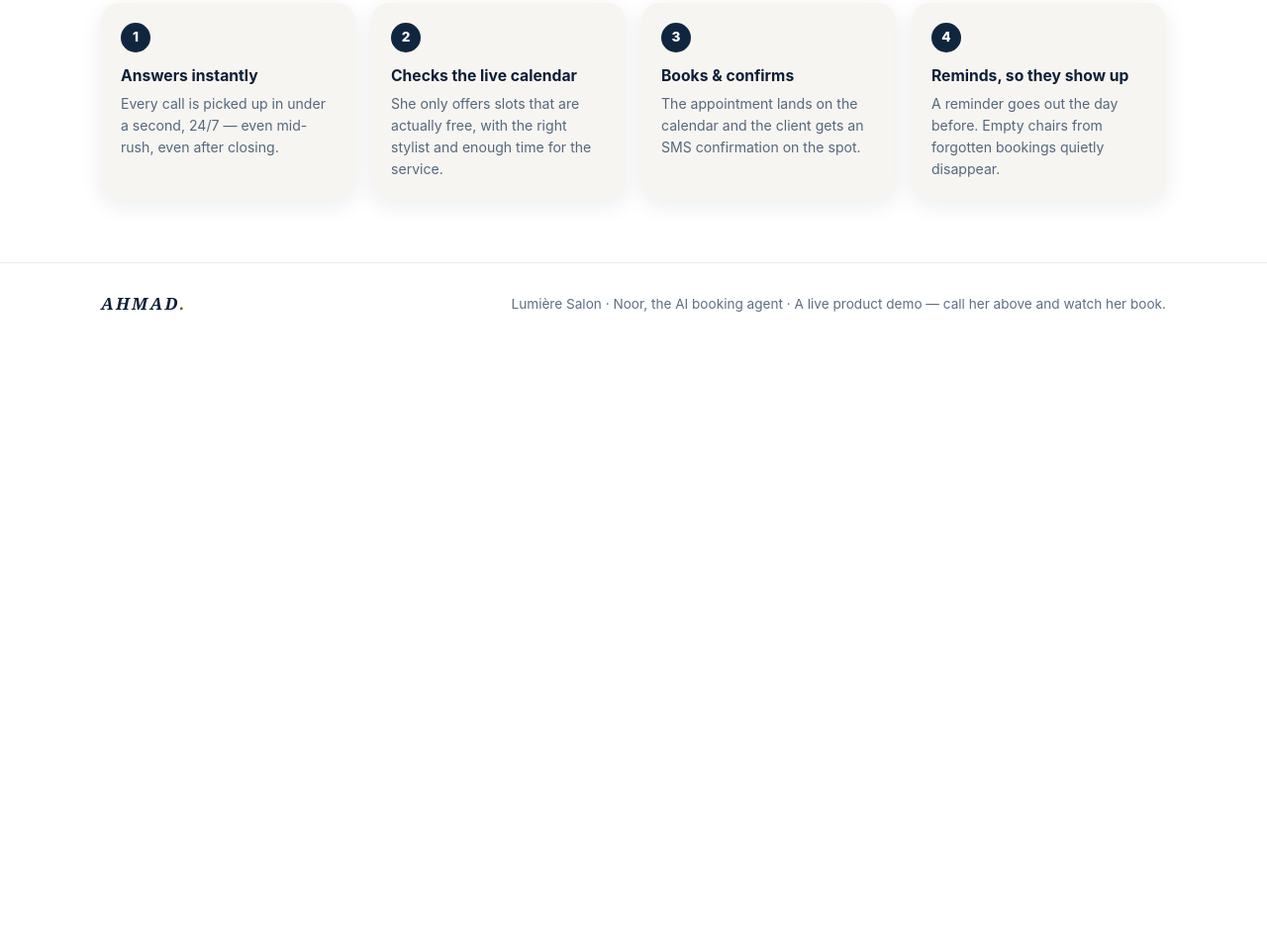
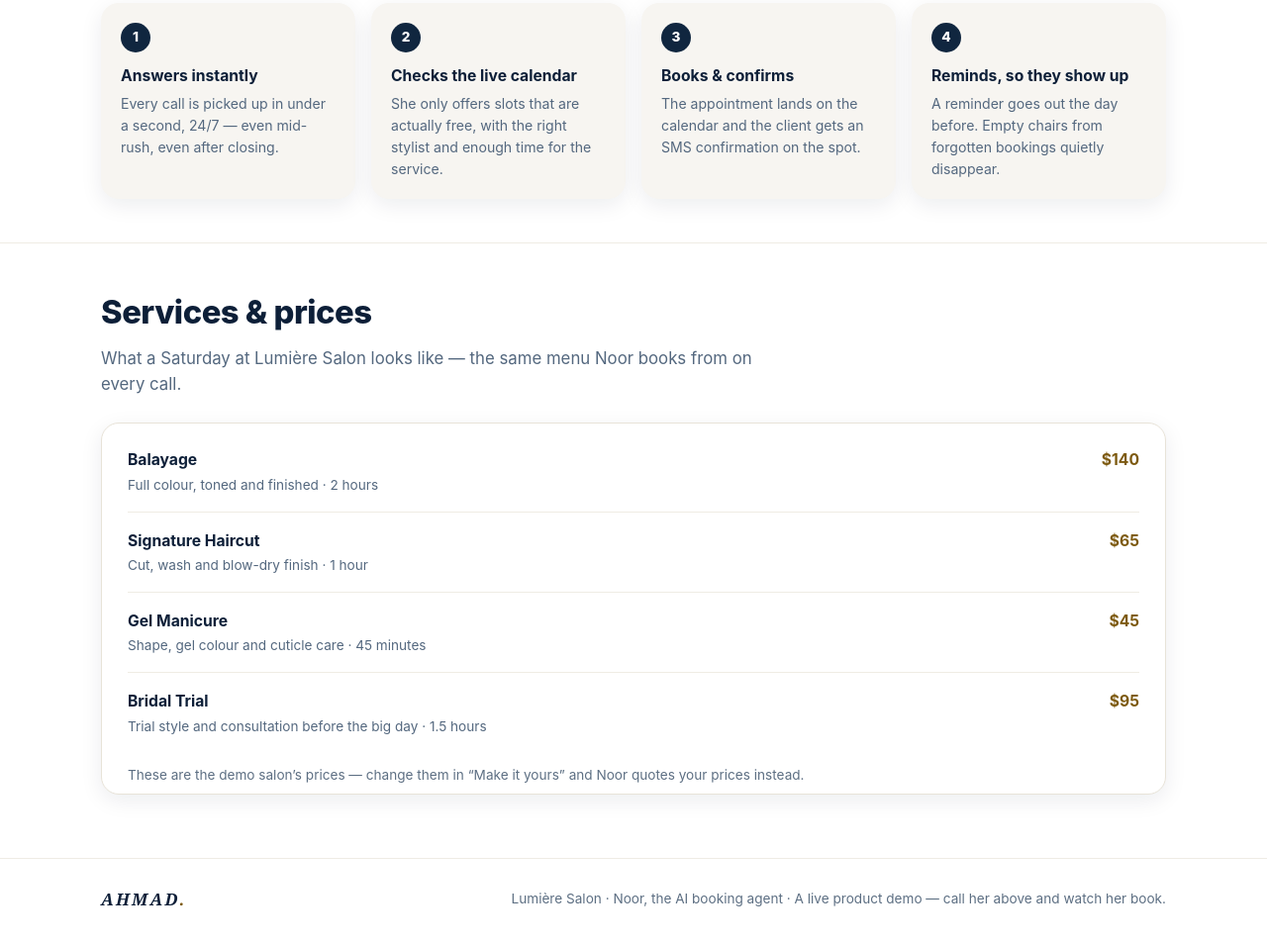
Before and after one commit to mr-ahmad161/mr-ahmad161.github.io, a plain HTML site: page salon-demo/index.html in a window 1280 px wide. Shown: the part 3928-4882 px from the top of the page at 99% size. Before the commit the page ends 4288 px from the top, so only its background shows below. Drawn offline with Linux system fonts and the light colour scheme; a web font is replaced by a local one.

Commit message:
feat(demo): add services menu section with prices

```diff
--- a/salon-demo/index.html
+++ b/salon-demo/index.html
@@ -322,6 +322,14 @@
       @media (prefers-color-scheme: dark){.step .sn{background:var(--gold-bright);color:var(--on-gold)}}
       .step h3{margin:12px 0 5px;font-size:.98rem}
       .step p{margin:0;color:var(--muted);font-size:.88rem}
+      /* D054: services menu price list */
+      .menu-panel{padding:8px 26px}
+      .menu-list{list-style:none;margin:0;padding:0}
+      .menu-list li{display:flex;justify-content:space-between;align-items:baseline;gap:16px;padding:16px 0;border-bottom:1px solid var(--line-soft)}
+      .menu-list li:last-child{border-bottom:0}
+      .menu-list b{font-size:.98rem}
+      .menu-list span{display:block;font-size:.85rem;color:var(--muted);margin-top:2px}
+      .menu-price{font-size:1.05rem;color:var(--gold);white-space:nowrap}
       /* hero image fallback (shown only if the photo file can't load, e.g. single-file deploy) */
       .hero-media{background:var(--bg-soft);border-radius:var(--r-lg)}
       .hero-fallback{display:none;aspect-ratio:4/3;height:auto;border-radius:var(--r-lg);background:var(--navy-deep);
@@ -568,6 +576,25 @@
             <div class="step"><span class="sn">2</span><h3>Checks the live calendar</h3><p>She only offers slots that are actually free, with the right stylist and enough time for the service.</p></div>
             <div class="step"><span class="sn">3</span><h3>Books &amp; confirms</h3><p>The appointment lands on the calendar and the client gets an SMS confirmation on the spot.</p></div>
             <div class="step"><span class="sn">4</span><h3>Reminds, so they show up</h3><p>A reminder goes out the day before. Empty chairs from forgotten bookings quietly disappear.</p></div>
+          </div>
+        </div>
+      </section>
+
+      <!-- SERVICES MENU -->
+      <section id="services">
+        <div class="wrap">
+          <div class="sec-head">
+            <h2>Services &amp; prices</h2>
+            <p>What a Saturday at Lumi&egrave;re Salon looks like — the same menu Noor books from on every call.</p>
+          </div>
+          <div class="panel menu-panel">
+            <ul class="menu-list">
+              <li><div><b>Balayage</b><span>Full colour, toned and finished &middot; 2 hours</span></div><b class="menu-price">$140</b></li>
+              <li><div><b>Signature Haircut</b><span>Cut, wash and blow-dry finish &middot; 1 hour</span></div><b class="menu-price">$65</b></li>
+              <li><div><b>Gel Manicure</b><span>Shape, gel colour and cuticle care &middot; 45 minutes</span></div><b class="menu-price">$45</b></li>
+              <li><div><b>Bridal Trial</b><span>Trial style and consultation before the big day &middot; 1.5 hours</span></div><b class="menu-price">$95</b></li>
+            </ul>
+            <p class="cust-note">These are the demo salon&rsquo;s prices — change them in &ldquo;Make it yours&rdquo; and Noor quotes your prices instead.</p>
           </div>
         </div>
       </section>
```
